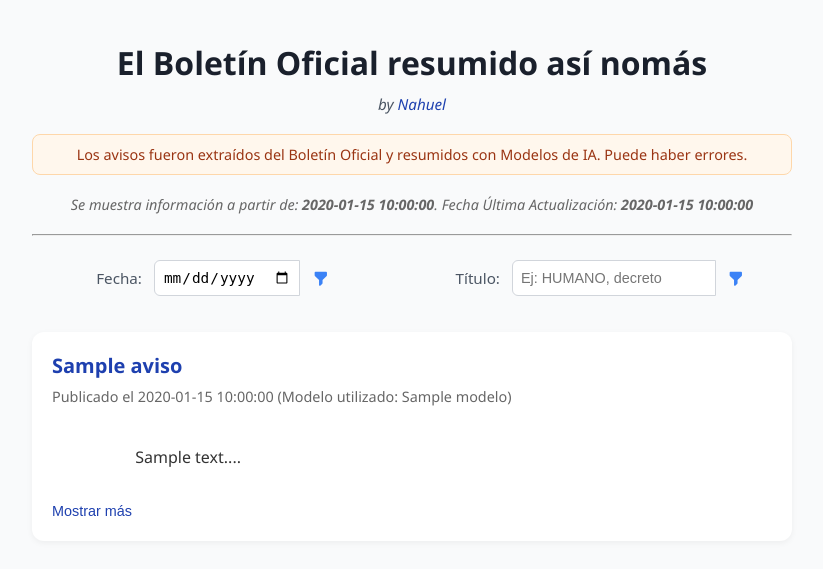
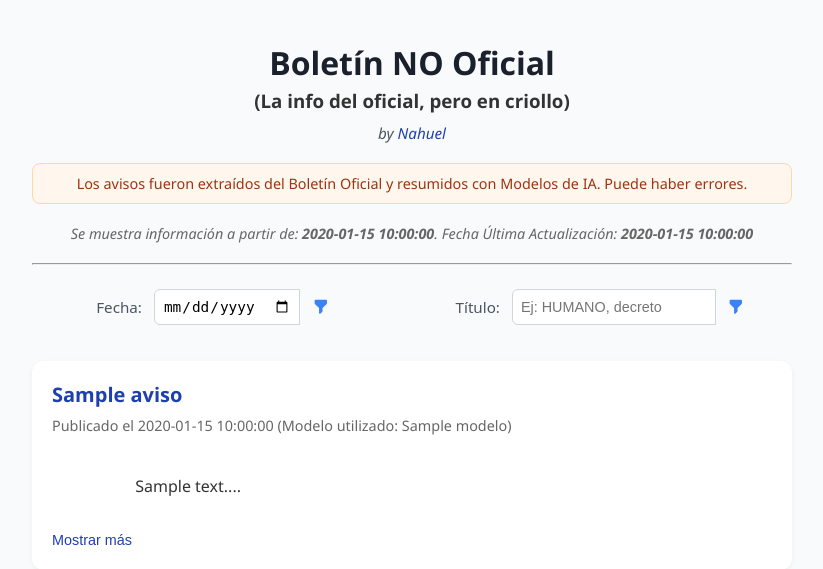
Before and after one commit to nrmattar-dev/boletin_no_oficial, a Flask app: template templates/index.html in a window 1280 px wide. Shown: the top 569 px of the page, without its empty margins (228-1051 px from the left). Run offline with Flask 3, Linux system fonts and the light colour scheme; the template is opened without the code that fills it: most values are stand-ins (such as "Sample title", 1, 10 or a date in 2020); some libraries are stand-ins or nearby versions.

Commit message:
Boletin No Oficial. Titulos

```diff
--- a/templates/index.html
+++ b/templates/index.html
@@ -2,7 +2,7 @@
 <html lang="es">
 <head>
     <meta charset="UTF-8" />
-    <title>El Boletín Oficial resumido así nomás</title>
+    <title>Boletín NO Oficial</title>
     <meta name="viewport" content="width=device-width, initial-scale=1.0" />
     <style>
         /* [Todos los estilos anteriores se mantienen igual] */
@@ -28,7 +28,7 @@
         h1 {
             text-align: center;
             font-size: 2rem;
-            margin-bottom: 30px;
+            margin-bottom: -15px;
             color: #1a202c;
         }
 
@@ -353,6 +353,12 @@
     text-decoration: underline; /* Puedes añadirlo solo al hover si quieres */
 }
 
+.sub-title  {
+    text-align: center;
+    margin-bottom: 30px;
+}
+
+
 .filtros-container {
     display: flex; /* Habilita Flexbox */
     flex-wrap: wrap; /* Permite que los elementos se envuelvan si no hay espacio */
@@ -378,7 +384,10 @@
 </head>
 <body>
     <div class="container">
-        <h1 class="main-title"><a href="/">El Boletín Oficial resumido así nomás</a></h1>
+        <h1 class="main-title"><a href="/">Boletín NO Oficial</a></h1>
+        <div class="sub-title">
+            <h3>(La info del oficial, pero en criollo)</h3>
+          </div>
 
         <div class="autor">
             by <a href="https://www.linkedin.com/in/nrmattar" target="_blank" rel="noopener noreferrer">Nahuel</a>
```
Also changed, not shown: 1 other file.
